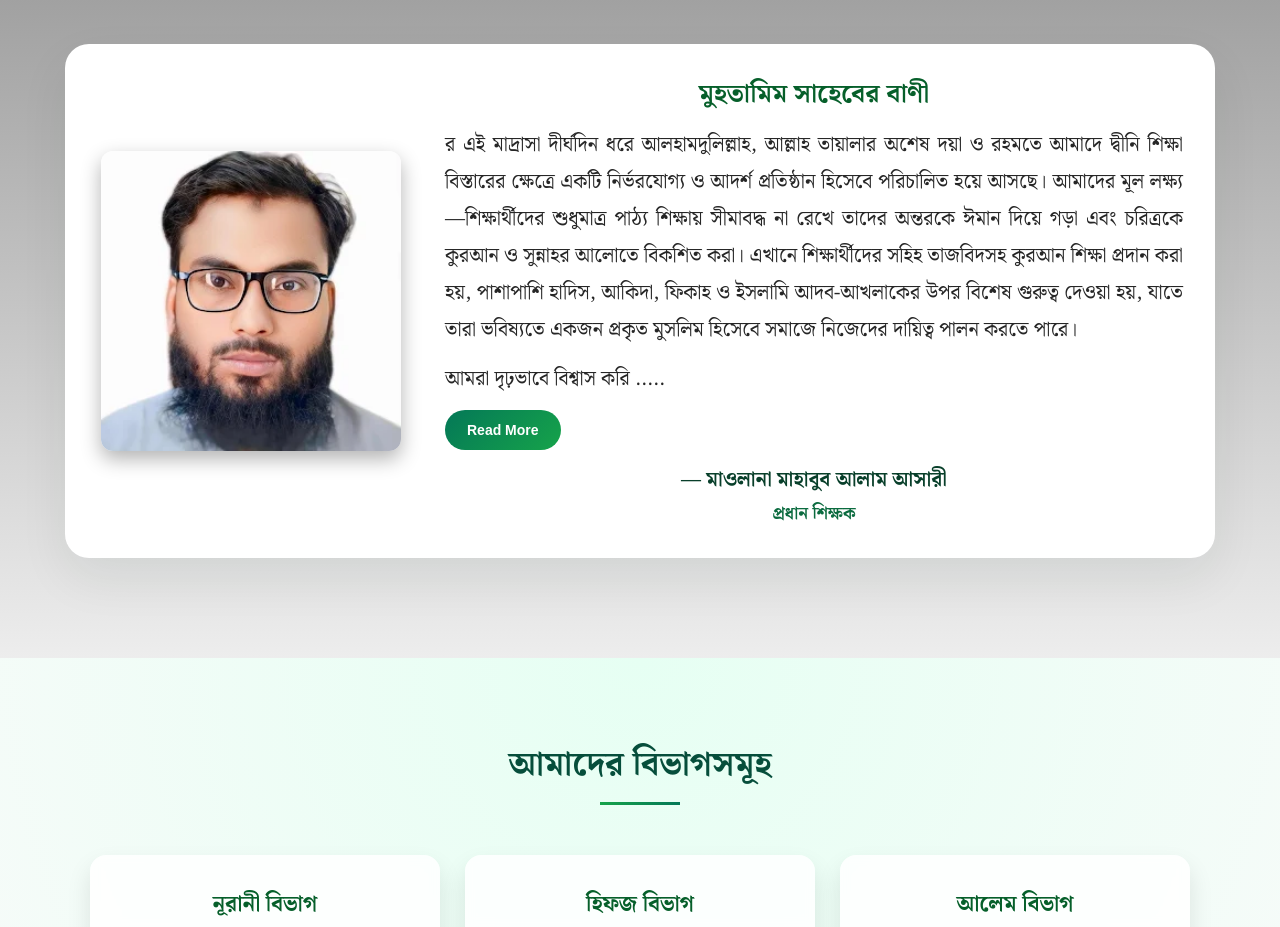
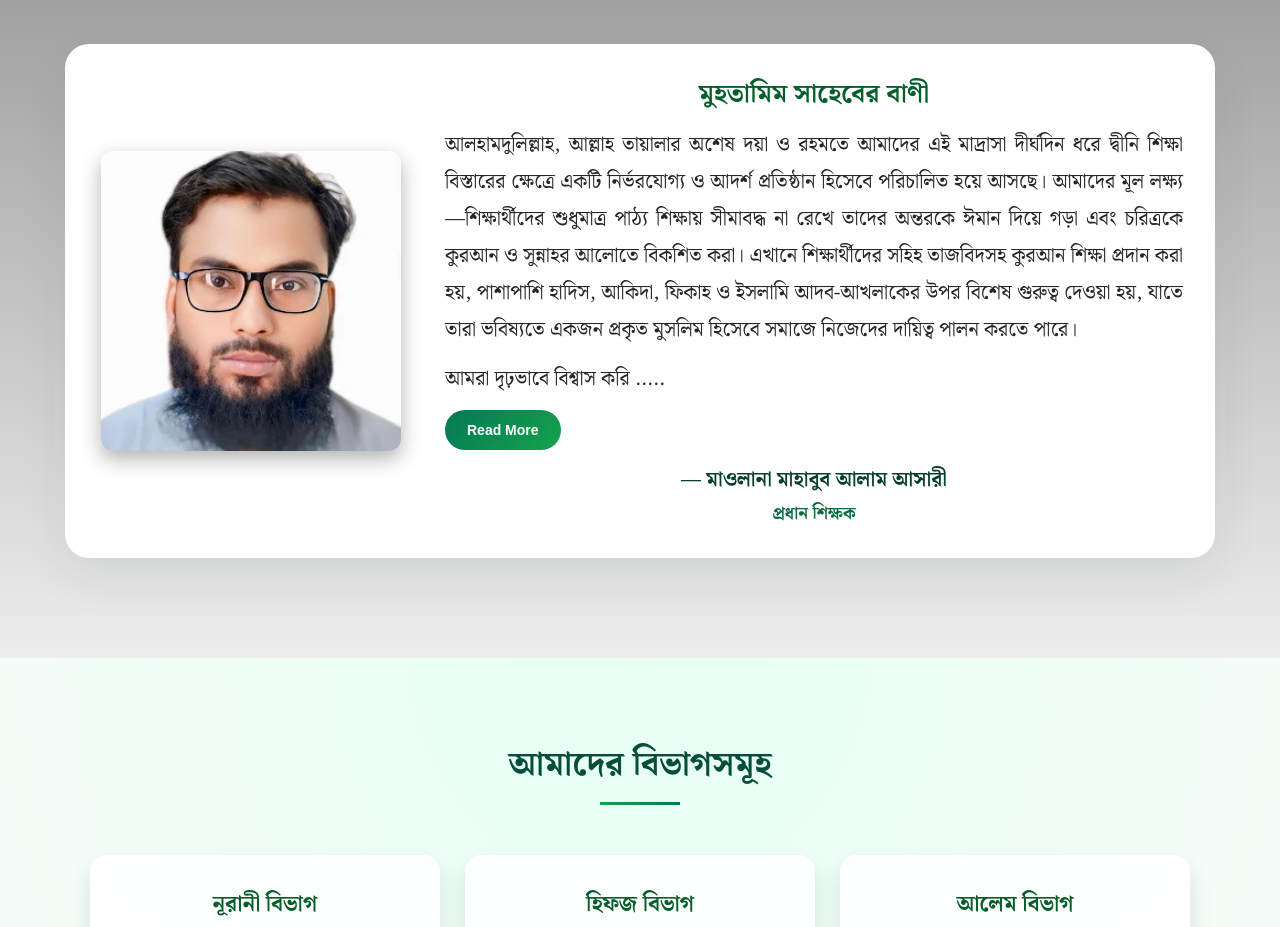
Before and after one commit to Abdulmannan623-Arman/Uttar-Chandipur-Islahul-Muslimeen-Madrasah, a plain HTML site: page index.html in a window 1280 px wide. Shown: the part 2660-3587 px from the top of the page. Drawn offline with Linux system fonts and the light colour scheme.

Commit message:
Update paragraph text in index.html

```diff
--- a/index.html
+++ b/index.html
@@ -289,8 +289,7 @@
       <div class="principal-content">
         <h2 class="principal-heading">মুহতামিম সাহেবের বাণী</h2>
 
-        <p class="principal-paragraph">র এই মাদ্রাসা দীর্ঘদিন ধরে
-          আলহামদুলিল্লাহ, আল্লাহ তায়ালার অশেষ দয়া ও রহমতে আমাদে
+        <p class="principal-paragraph">আলহামদুলিল্লাহ, আল্লাহ তায়ালার অশেষ দয়া ও রহমতে আমাদের এই মাদ্রাসা দীর্ঘদিন ধরে
           দ্বীনি শিক্ষা বিস্তারের ক্ষেত্রে একটি নির্ভরযোগ্য ও আদর্শ প্রতিষ্ঠান হিসেবে পরিচালিত হয়ে আসছে।
           আমাদের মূল লক্ষ্য—শিক্ষার্থীদের শুধুমাত্র পাঠ্য শিক্ষায় সীমাবদ্ধ না রেখে তাদের অন্তরকে ঈমান দিয়ে গড়া এবং
           চরিত্রকে কুরআন ও সুন্নাহর আলোতে বিকশিত করা। এখানে শিক্ষার্থীদের সহিহ তাজবিদসহ কুরআন শিক্ষা প্রদান করা হয়,
```
